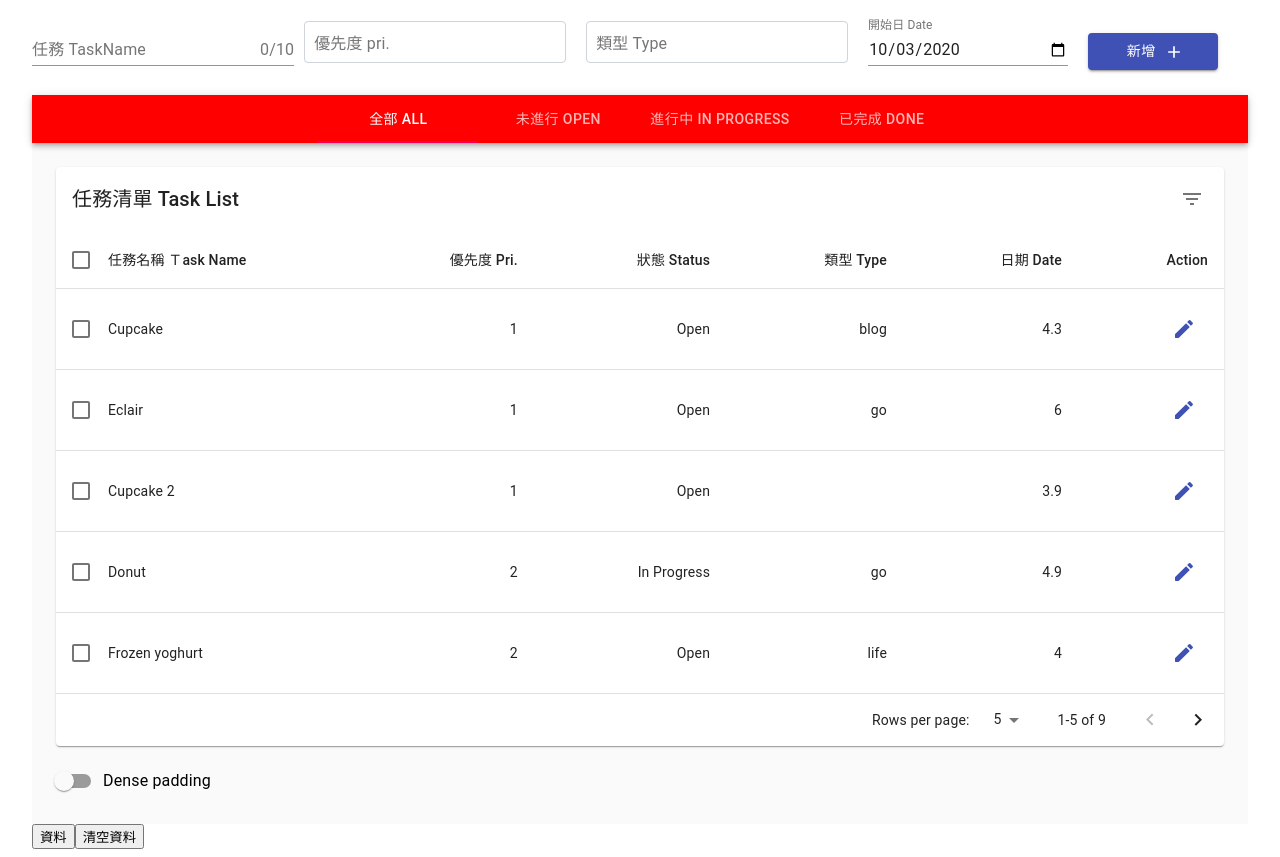
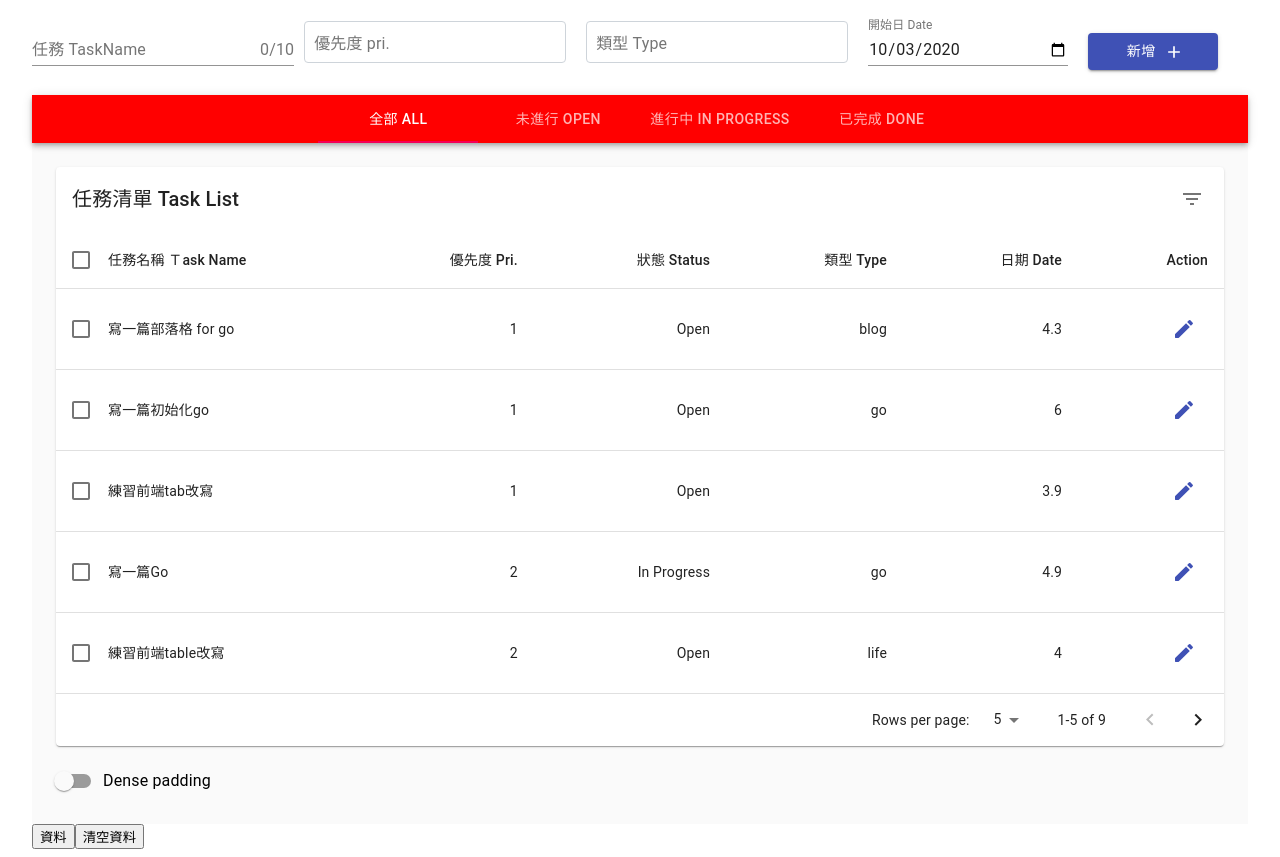
Before and after one commit to nagimemooo/react_practice_demo, a React (Create React App) app: page / in a window 1280 px wide. Built offline with nearby package versions, Linux system fonts and the light colour scheme.

Commit message:
Fix: defaultRows

```diff
--- a/src/component/TaskMain.js
+++ b/src/component/TaskMain.js
@@ -6,15 +6,15 @@ import * as R from 'ramda';
 import Container from '@material-ui/core/Container';
 
 const defaultRows = [
-  createData('Cupcake', 1, statusList.Open, 'blog', 4.3),
-  createData('Donut', 2, statusList.InProgress, 'go', 4.9),
-  createData('Eclair', 1, statusList.Open, 'go', 6.0),
-  createData('Frozen yoghurt', 2, statusList.Open, 'life', 4.0),
-  createData('Cupcake 2', 1, statusList.Open, '', 3.9),
-  createData('Honeycomb', 2, statusList.Open, '', 6.5),
-  createData('Ice cream sandwich', 3, statusList.Open, '', 4.3),
-  createData('Jelly Bean', 3, statusList.Done, '', 0.0),
-  createData('KitKat', 2, statusList.Open, '', 7.0),
+  createData('寫一篇部落格 for go', 1, statusList.Open, 'blog', 4.3),
+  createData('寫一篇Go ', 2, statusList.InProgress, 'go', 4.9),
+  createData('寫一篇初始化go', 1, statusList.Open, 'go', 6.0),
+  createData('練習前端table改寫', 2, statusList.Open, 'life', 4.0),
+  createData('練習前端tab改寫', 1, statusList.Open, '', 3.9),
+  createData('練習前端格式改寫', 2, statusList.Open, '', 6.5),
+  createData('前端格式整理', 3, statusList.Open, '', 4.3),
+  createData('寫一篇部落格 for 前端', 3, statusList.Done, '', 0.0),
+  createData('寫一篇部落格 for 工具', 2, statusList.Open, '', 7.0),
 ];
 
 export default function TaskMain() {
```
